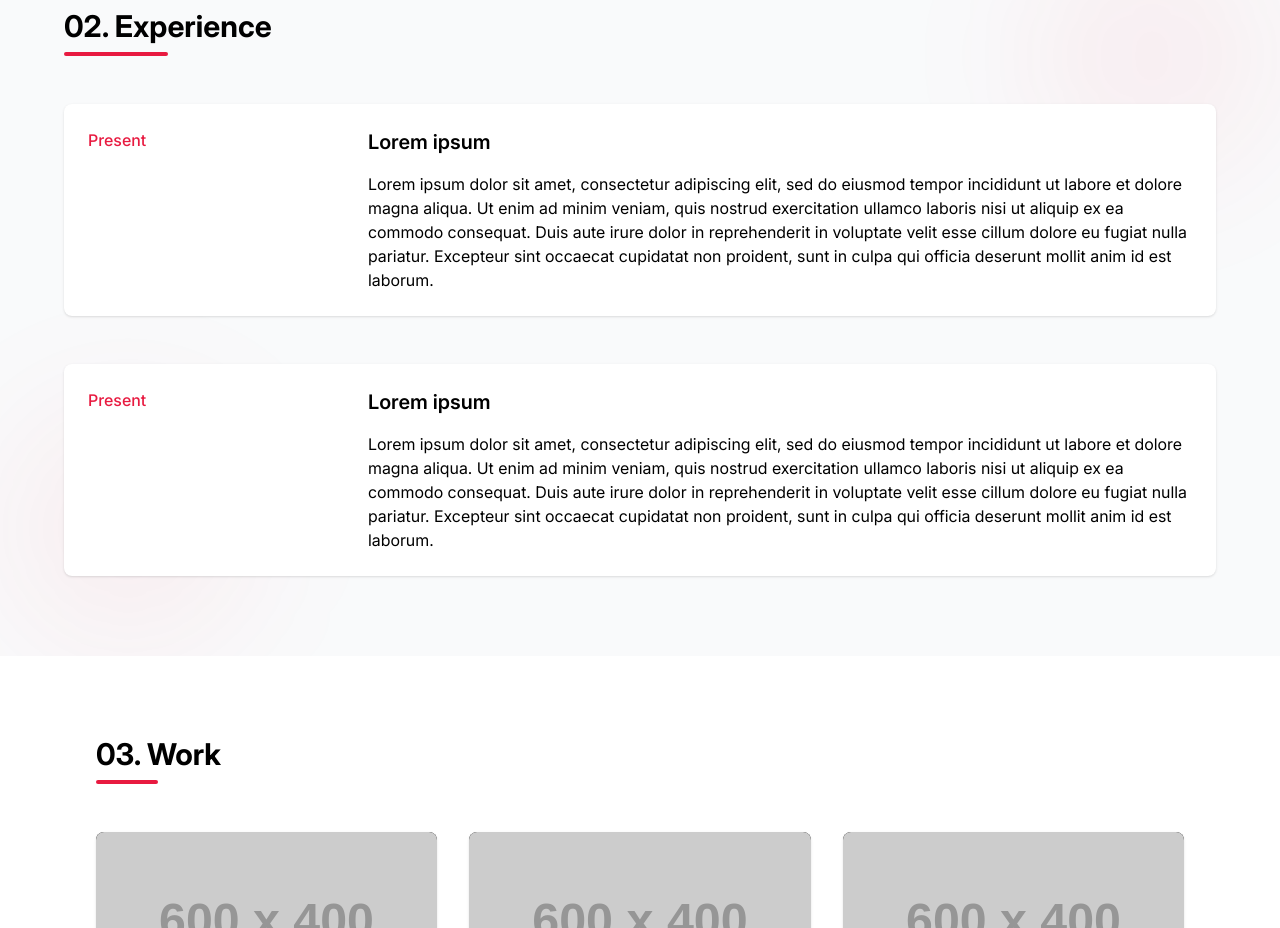
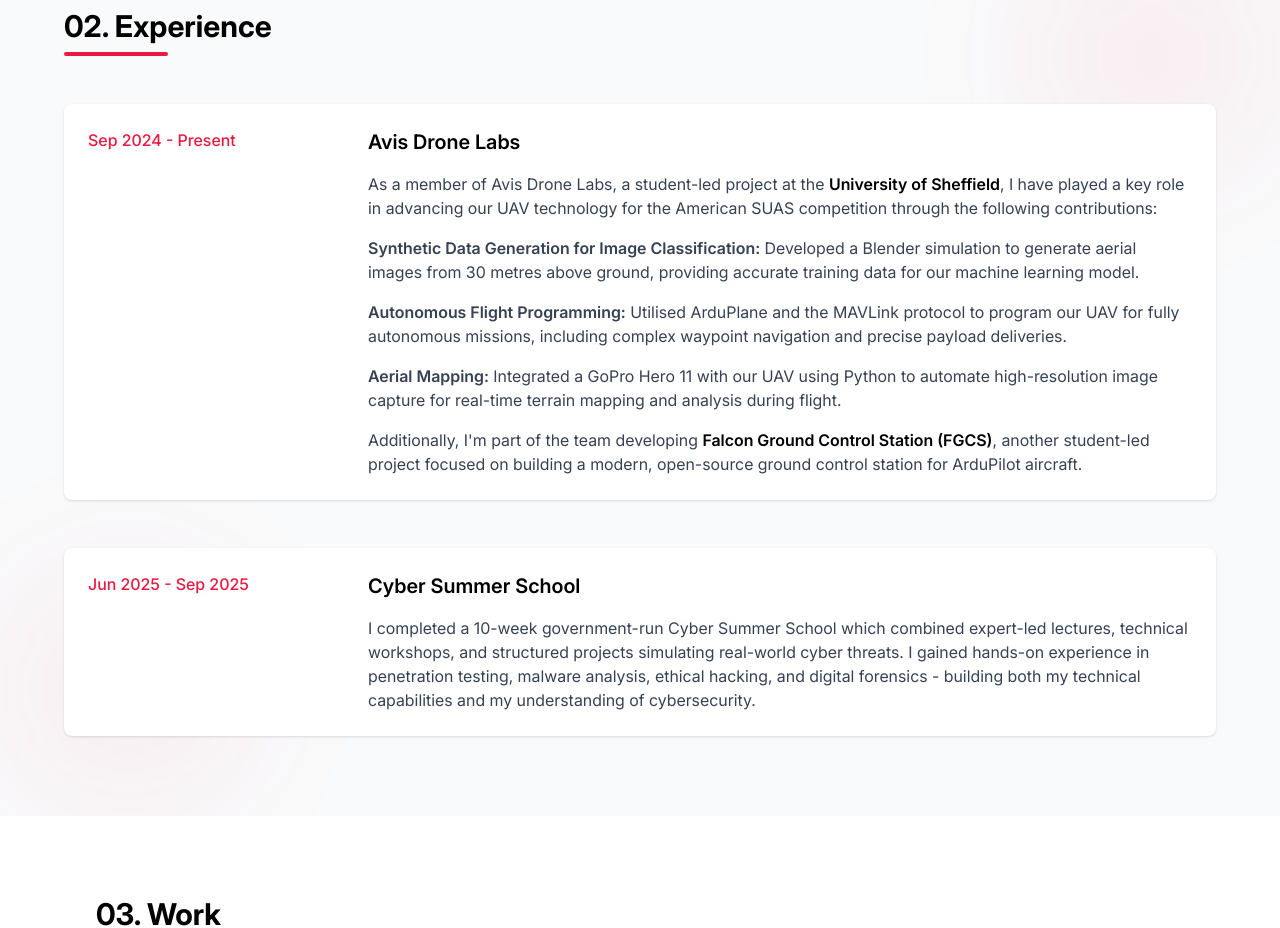
Before and after one commit to bensgilbert/portfolio, a SvelteKit app: page / in a window 1280 px wide. Shown: the part 1360-2288 px from the top of the page. Built offline with nearby package versions, Linux system fonts and the light colour scheme.

Commit message:
feat: replace experience section placeholder content

```diff
--- a/src/routes/ExperienceSection.svelte
+++ b/src/routes/ExperienceSection.svelte
@@ -7,18 +7,45 @@
 	<div class="absolute top-0 right-0 size-64 rounded-full bg-primary/5 blur-3xl"></div>
 	<div class="mx-auto max-w-6xl space-y-12">
 		<h2 class="heading text-3xl font-bold">02. Experience</h2>
-		<Experience dateRange="Present" title="Lorem ipsum">
-			<p>
-				Lorem ipsum dolor sit amet, consectetur adipiscing elit, sed do eiusmod tempor incididunt ut labore et dolore magna aliqua. Ut enim ad minim veniam, quis nostrud exercitation ullamco laboris
-				nisi ut aliquip ex ea commodo consequat. Duis aute irure dolor in reprehenderit in voluptate velit esse cillum dolore eu fugiat nulla pariatur. Excepteur sint occaecat cupidatat non proident,
-				sunt in culpa qui officia deserunt mollit anim id est laborum.
+		<Experience dateRange="Sep 2024 - Present" title="Avis Drone Labs">
+			<!-- <p class="text-gray-700">
+				As a member of Avis Drone Labs, a student-led project at the <a class="font-semibold text-black transition-colors hover:text-primary" href="https://sheffield.ac.uk">University of Sheffield</a
+				>, I have played a key role in advancing our UAV technology for the American SUAS competition through the following contributions:
+			</p>
+			<p class="text-gray-700">
+				<span class="font-semibold">Synthetic Data Generation for Image Classification:</span> Developed a Blender simulation to generate aerial images from 30 metres above ground, providing accurate training
+				data for our machine learning model
+			</p>
+			<p class="text-gray-700">
+				<span class="font-semibold">Autonomous Flight Programming:</span> Utilised ArduPlane and the MAVLink protocol to program our UAV for fully autonomous missions, including complex waypoint navigation
+				and precise payload deliveries.
+			</p> -->
+			<p class="text-gray-700">
+				As a member of Avis Drone Labs, a student-led project at the <a class="font-semibold text-black transition-colors hover:text-primary" href="https://sheffield.ac.uk">University of Sheffield</a
+				>, I have played a key role in advancing our UAV technology for the American SUAS competition through the following contributions:
+			</p>
+			<p class="text-gray-700">
+				<span class="font-semibold">Synthetic Data Generation for Image Classification:</span> Developed a Blender simulation to generate aerial images from 30 metres above ground, providing accurate training
+				data for our machine learning model.
+			</p>
+			<p class="text-gray-700">
+				<span class="font-semibold">Autonomous Flight Programming:</span> Utilised ArduPlane and the MAVLink protocol to program our UAV for fully autonomous missions, including complex waypoint navigation
+				and precise payload deliveries.
+			</p>
+			<p class="text-gray-700">
+				<span class="font-semibold">Aerial Mapping:</span> Integrated a GoPro Hero 11 with our UAV using Python to automate high-resolution image capture for real-time terrain mapping and analysis during
+				flight.
+			</p>
+			<p class="text-gray-700">
+				Additionally, I'm part of the team developing <a class="font-semibold text-black transition-colors hover:text-primary" href="https://fgcs.avisdronelabs.uk"
+					>Falcon Ground Control Station (FGCS)</a
+				>, another student-led project focused on building a modern, open-source ground control station for ArduPilot aircraft.
 			</p>
 		</Experience>
-		<Experience dateRange="Present" title="Lorem ipsum">
-			<p>
-				Lorem ipsum dolor sit amet, consectetur adipiscing elit, sed do eiusmod tempor incididunt ut labore et dolore magna aliqua. Ut enim ad minim veniam, quis nostrud exercitation ullamco laboris
-				nisi ut aliquip ex ea commodo consequat. Duis aute irure dolor in reprehenderit in voluptate velit esse cillum dolore eu fugiat nulla pariatur. Excepteur sint occaecat cupidatat non proident,
-				sunt in culpa qui officia deserunt mollit anim id est laborum.
+		<Experience dateRange="Jun 2025 - Sep 2025" title="Cyber Summer School">
+			<p class="text-gray-700">
+				I completed a 10-week government-run Cyber Summer School which combined expert-led lectures, technical workshops, and structured projects simulating real-world cyber threats. I gained hands-on
+				experience in penetration testing, malware analysis, ethical hacking, and digital forensics - building both my technical capabilities and my understanding of cybersecurity.
 			</p>
 		</Experience>
 	</div>
```
